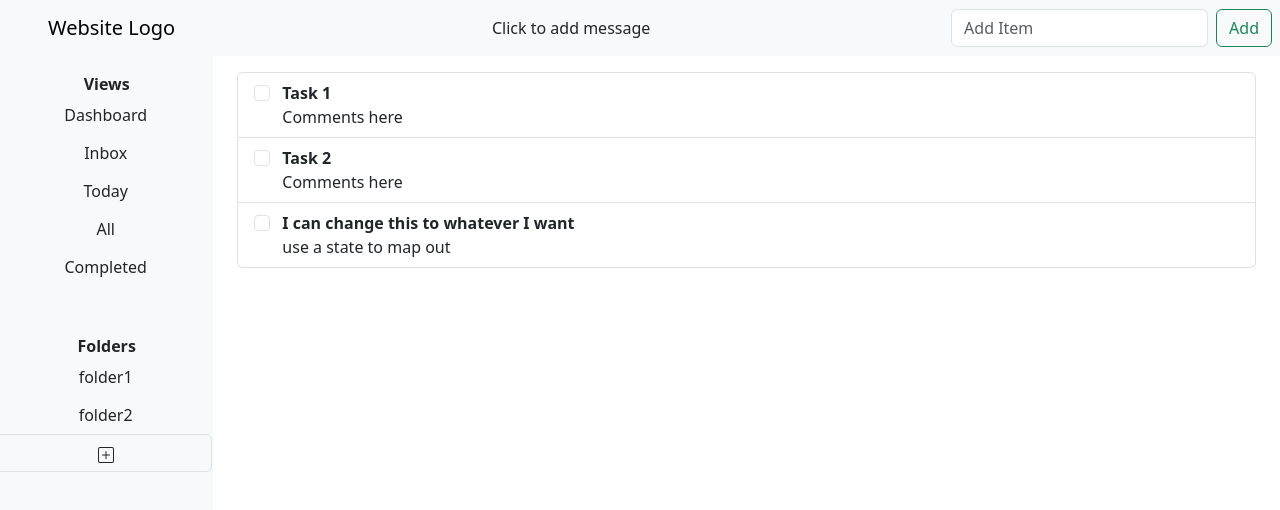
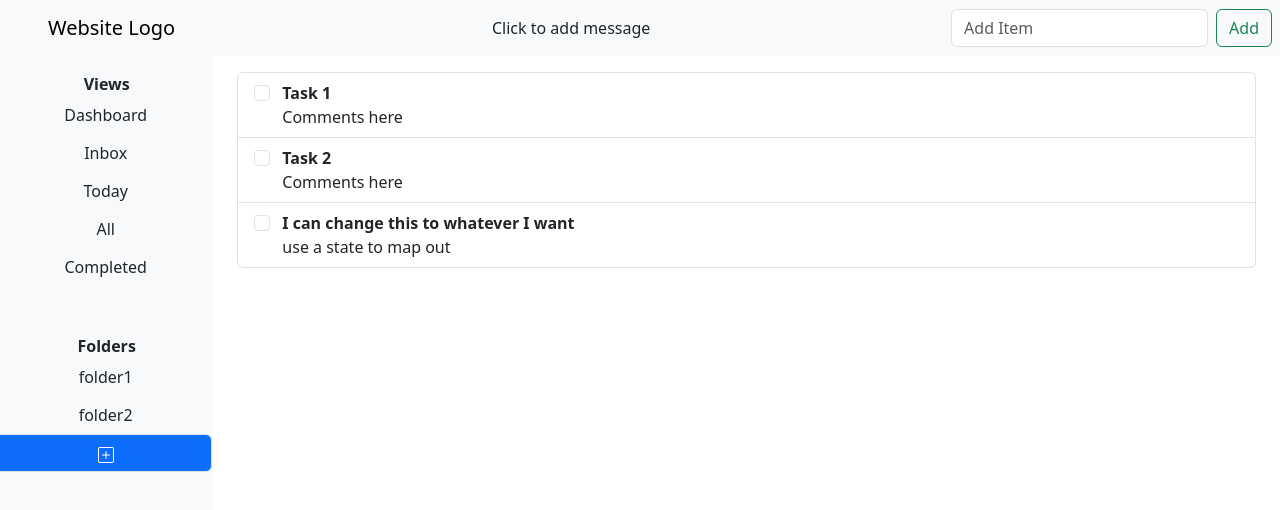
Before and after one commit to Kenref/gamified-todo-app, a React (Vite) app: page / in a window 1280 px wide. Shown: the top 510 px of the page. Built offline with nearby package versions, Linux system fonts and the light colour scheme.

Commit message:
renamed addtaskbar file

```diff
--- a/src/components/AddTaskBar.jsx
+++ b/src/components/AddItemBar.jsx
@@ -2,7 +2,7 @@ import { useState } from "react";
 import { v4 as uuidv4 } from "uuid";
 import PropTypes from "prop-types";
 
-function AddTaskBar({ tasks, setTasks }) {
+function AddItemBar({ tasks, setTasks }) {
 	const [inputData, setInputData] = useState("");
 
 	const handleSubmit = (e) => {
@@ -31,9 +31,9 @@ function AddTaskBar({ tasks, setTasks }) {
 	);
 }
 
-AddTaskBar.propTypes = {
+AddItemBar.propTypes = {
 	tasks: PropTypes.array,
 	setTasks: PropTypes.func,
 };
 
-export default AddTaskBar;
+export default AddItemBar;
--- a/src/sections/NavBar.jsx
+++ b/src/sections/NavBar.jsx
@@ -1,4 +1,4 @@
-import AddTaskBar from "../components/AddTaskBar";
+import AddItemBar from "../components/AddItemBar";
 import NavBarMessage from "../components/NavBarMessage";
 import PropTypes from "prop-types";
 
@@ -15,7 +15,7 @@ function NavBar({ navBarMessage, setNavBarMessage, tasks, setTasks }) {
 					navBarMessage={navBarMessage}
 					setNavBarMessage={setNavBarMessage}
 				/>
-				<AddTaskBar tasks={tasks} setTasks={setTasks} />
+				<AddItemBar tasks={tasks} setTasks={setTasks} />
 			</nav>
 		</>
 	);
--- a/src/sections/SideBar.jsx
+++ b/src/sections/SideBar.jsx
@@ -39,10 +39,7 @@ function SideBar({ folders, setFolders }) {
 						{folder.name}
 					</button>
 				))}
-				{/* <button className="btn">Folder 1</button>
-				<button className="btn">Folder 2</button>
-				<button className="btn">Folder 3</button> */}
-				<button className="btn border">{plusIcon}</button>
+				<button className="btn border bg-primary text-white">{plusIcon}</button>
 			</div>
 		</div>
 	);
```
Also changed, not shown: src/components/AddFolderModal.jsx (added), src/components/AddTaskModal.jsx (added).
